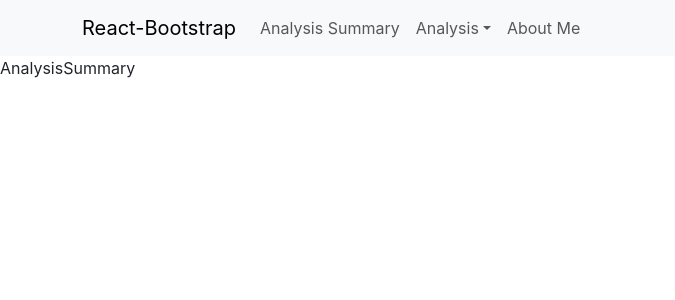
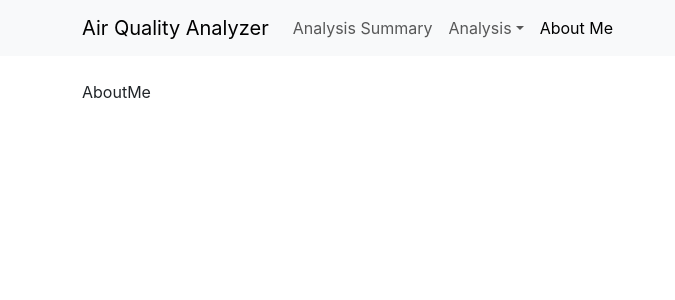
Before and after one commit to ahdeah/detroit-msa-aq-analyzer-epfp2, a React (Create React App) app in the folder frontend/: page /about in a window 1280 px wide. Shown: the top 300 px of the page, without its empty margins (0-675 px from the left). Built offline with nearby package versions, Linux system fonts and the light colour scheme.

Commit message:
implemented routing

```diff
--- a/frontend/package.json
+++ b/frontend/package.json
@@ -11,6 +11,7 @@
     "react": "^19.0.0",
     "react-bootstrap": "^2.10.9",
     "react-dom": "^19.0.0",
+    "react-router-dom": "^7.5.0",
     "react-scripts": "5.0.1",
     "web-vitals": "^2.1.4"
   },
--- a/frontend/src/App.js
+++ b/frontend/src/App.js
@@ -1,13 +1,127 @@
+// App.js - The main entry point of your React application
+
+/*
+ * WHAT IS A SINGLE PAGE APPLICATION (SPA)?
+ * ---------------------------------------
+ *
+ * A Single Page Application (SPA) is a web application that loads a single HTML page
+ * and dynamically updates the content as the user interacts with the app, without
+ * requiring full page reloads.
+ *
+ * Traditional websites:
+ * - Each link click requests a new HTML page from the server
+ * - The browser loads and renders an entirely new page
+ *
+ * Single Page Applications:
+ * - Only the initial request loads a complete HTML page
+ * - Subsequent interactions update just portions of the page
+ * - The page never fully reloads after the initial load
+ */
+
+/*
+ * HOW ROUTES WORK IN REACT ROUTER
+ * -----------------------------
+ *
+ * At its core, routing in React Router is about:
+ * 1. Defining which components should appear at which URLs
+ * 2. Rendering the correct component when the URL changes
+ *
+ * The main routing components:
+ *
+ * - <BrowserRouter>
+ *   Provides routing functionality to your entire app
+ *   (Should wrap everything that needs routing)
+ *
+ * - <Routes>
+ *   A container for all your route definitions
+ *   (Manages which route matches the current URL)
+ *
+ * - <Route>
+ *   Defines a single route mapping between:
+ *   - A URL path (the "path" prop)
+ *   - A React component (the "element" prop)
+ *
+ * Example:
+ *   <Route path="/about" element={<AboutPage />} />
+ *
+ * This tells React Router:
+ * "When the URL is '/about', render the AboutPage component"
+ */
+
+/*
+ * THE CONNECTION BETWEEN ROUTES AND NAVIGATION LINKS
+ * ------------------------------------------------
+ *
+ * How routes in App.js connect to navbar links:
+ *
+ * 1. In App.js:
+ *    <Route path="/site-comparison" element={<SiteComparison />} />
+ *
+ *    This defines what component should show when the URL is "/site-comparison"
+ *
+ * 2. In your navbar (AppNavbar.jsx):
+ *    <Nav.Link as={NavLink} to="/site-comparison">Site Comparison</Nav.Link>
+ *
+ *    This creates a link that navigates to "/site-comparison" when clicked
+ *
+ * 3. The connection flow:
+ *    - User clicks the navbar link
+ *    - React Router changes the URL to "/site-comparison"
+ *    - React Router looks through all <Route> definitions in App.js
+ *    - It finds the Route where path="/site-comparison"
+ *    - It renders the <SiteComparison /> component into the page
+ *
+ * The URL is the common thread that connects navigation links to routes.
+ */
+
+import { BrowserRouter, Routes, Route } from 'react-router-dom';
 import './App.css';
 import AppNavbar from './components/layout/AppNavbar';
 import AnalysisSummary from './features/analysis/components/AnalysisSummary';
+import SiteComparison from './features/analysis/components/SiteComparison';
+import TimeTrends from './features/analysis/components/TimeTrends';
+import GeographicMap from './features/analysis/components/GeographicMap';
+import AboutMe from './features/about-me/components/AboutMe';
 
 function App() {
   return (
-   <div>
-    <AppNavbar/>
-    <AnalysisSummary/>
-   </div>
+    // BrowserRouter wraps everything that needs routing functionality
+    <BrowserRouter>
+      {/* AppNavbar is outside Routes, so it appears on every page */}
+      <AppNavbar />
+
+      {/* Container for the main content */}
+      <div className="container mt-4">
+        {/*
+          Routes component contains all possible routes
+          Only one Route will match and render at a time
+        */}
+        <Routes>
+          {/*
+            Each Route maps a URL path to a component:
+            - path="/" matches the root URL
+            - element={<Component />} specifies what to render
+          */}
+
+          {/* Home route - when URL is exactly "/" */}
+          <Route path="/" element={<AnalysisSummary />} />
+
+          {/* These routes render when their paths match the URL */}
+          <Route path="/summary" element={<AnalysisSummary />} />
+          <Route path="/site-comparison" element={<SiteComparison />} />
+          <Route path="/time-trends" element={<TimeTrends />} />
+          <Route path="/geographic-map" element={<GeographicMap />} />
+          <Route path="/about" element={<AboutMe />} />
+
+          {/*
+            When a user clicks a link in the navbar, React Router:
+            1. Changes the URL (e.g., to "/site-comparison")
+            2. Finds the matching Route above
+            3. Renders the specified component (e.g., <SiteComparison />)
+          */}
+        </Routes>
+      </div>
+    </BrowserRouter>
   );
 }
 
--- a/frontend/src/components/layout/AppNavbar.jsx
+++ b/frontend/src/components/layout/AppNavbar.jsx
@@ -1,4 +1,66 @@
-import React from 'react'
+// AppNavbar.jsx - Navigation component for your application
+
+/*
+ * THE NAVBAR'S ROLE IN A SINGLE PAGE APPLICATION (SPA)
+ * --------------------------------------------------
+ *
+ * In a Single Page Application:
+ * - The navigation bar is a persistent element that stays present
+ * - Only the main content area changes as users navigate
+ *
+ * The navbar in an SPA is special because:
+ * 1. It remains visible throughout the entire user session
+ * 2. It doesn't trigger page reloads when users click navigation links
+ * 3. It updates the URL and browser history for bookmarking
+ * 4. It can highlight the active section to show users where they are
+ */
+
+/*
+ * UNDERSTANDING LINK VS NAVLINK
+ * ----------------------------
+ *
+ * React Router provides two main components for navigation:
+ *
+ * 1. <Link> - Basic navigation component
+ *    - Changes the URL when clicked
+ *    - Prevents default page reload
+ *    - Example: <Link to="/about">About</Link>
+ *
+ * 2. <NavLink> - Enhanced navigation with active state
+ *    - Does everything Link does
+ *    - PLUS: Automatically adds an "active" CSS class when the current URL matches its "to" prop
+ *    - Useful for highlighting the current section in navigation
+ *    - Example: <NavLink to="/about">About</NavLink>
+ */
+
+/*
+ * THE CONNECTION BETWEEN NAVBAR LINKS AND APP.JS ROUTES
+ * ---------------------------------------------------
+ *
+ * How a navigation link connects to a route:
+ *
+ * 1. In this navbar:
+ *    <Nav.Link as={NavLink} to="/site-comparison">Site Comparison</Nav.Link>
+ *
+ *    This creates a link that navigates to "/site-comparison" when clicked
+ *
+ * 2. In App.js:
+ *    <Route path="/site-comparison" element={<SiteComparison />} />
+ *
+ *    This defines what component should show when the URL is "/site-comparison"
+ *
+ * 3. The connection flow:
+ *    - User clicks the "Site Comparison" link
+ *    - React Router changes the URL to "/site-comparison"
+ *    - React Router finds the matching Route in App.js
+ *    - It renders the <SiteComparison /> component
+ *    - The NavLink gets highlighted with the "active" class
+ */
+
+import React from 'react';
+// Import Link and NavLink from react-router-dom for navigation
+import { Link, NavLink } from 'react-router-dom';
+// Import Bootstrap components
 import Container from 'react-bootstrap/Container';
 import Nav from 'react-bootstrap/Nav';
 import Navbar from 'react-bootstrap/Navbar';
@@ -6,28 +68,59 @@ import NavDropdown from 'react-bootstrap/NavDropdown';
 
 const AppNavbar = () => {
   return (
-    <div>
-    <Navbar expand="lg" className="bg-body-tertiary">
+    <Navbar expand="lg" className="bg-body-tertiary mb-4">
       <Container>
-        <Navbar.Brand href="#home">React-Bootstrap</Navbar.Brand>
+        {/*
+          Navbar.Brand - App title/logo
+          "as={Link}" tells Bootstrap to use React Router's Link component
+          "to='/'" sets the destination URL to the home route
+        */}
+        <Navbar.Brand as={Link} to="/">
+          Air Quality Analyzer
+        </Navbar.Brand>
+
+        {/* Hamburger menu toggle for mobile view */}
         <Navbar.Toggle aria-controls="basic-navbar-nav" />
+
+        {/* Main navigation menu */}
         <Navbar.Collapse id="basic-navbar-nav">
           <Nav className="me-auto">
-            <Nav.Link href="#home">Analysis Summary</Nav.Link>
+            {/*
+              NavLink is used here to get the "active" class when this route is current
+              This will connect to the "/summary" route in App.js
+            */}
+            <Nav.Link as={NavLink} to="/summary">
+              Analysis Summary
+            </Nav.Link>
+
+            {/* Dropdown menu */}
             <NavDropdown title="Analysis" id="basic-nav-dropdown">
-              <NavDropdown.Item href="#action/3.1">Site Comparison</NavDropdown.Item>
-              <NavDropdown.Item href="#action/3.2">
+              {/*
+                Each dropdown item connects to a specific route in App.js
+                When clicked, React Router will find and render the matching component
+              */}
+              <NavDropdown.Item as={Link} to="/site-comparison">
+                Site Comparison
+              </NavDropdown.Item>
+
+              <NavDropdown.Item as={Link} to="/time-trends">
                 Time Trends
               </NavDropdown.Item>
-              <NavDropdown.Item href="#action/3.3">Geographic Map</NavDropdown.Item>
+
+              <NavDropdown.Item as={Link} to="/geographic-map">
+                Geographic Map
+              </NavDropdown.Item>
             </NavDropdown>
-            <Nav.Link href="#link">About Me</Nav.Link>
+
+            {/* This links to the "/about" route in App.js */}
+            <Nav.Link as={NavLink} to="/about">
+              About Me
+            </Nav.Link>
           </Nav>
         </Navbar.Collapse>
       </Container>
     </Navbar>
-    </div>
-  )
-}
+  );
+};
 
-export default AppNavbar
+export default AppNavbar;
```
Also changed, not shown: 1 other file (tests, documents, lock files or other folders).
